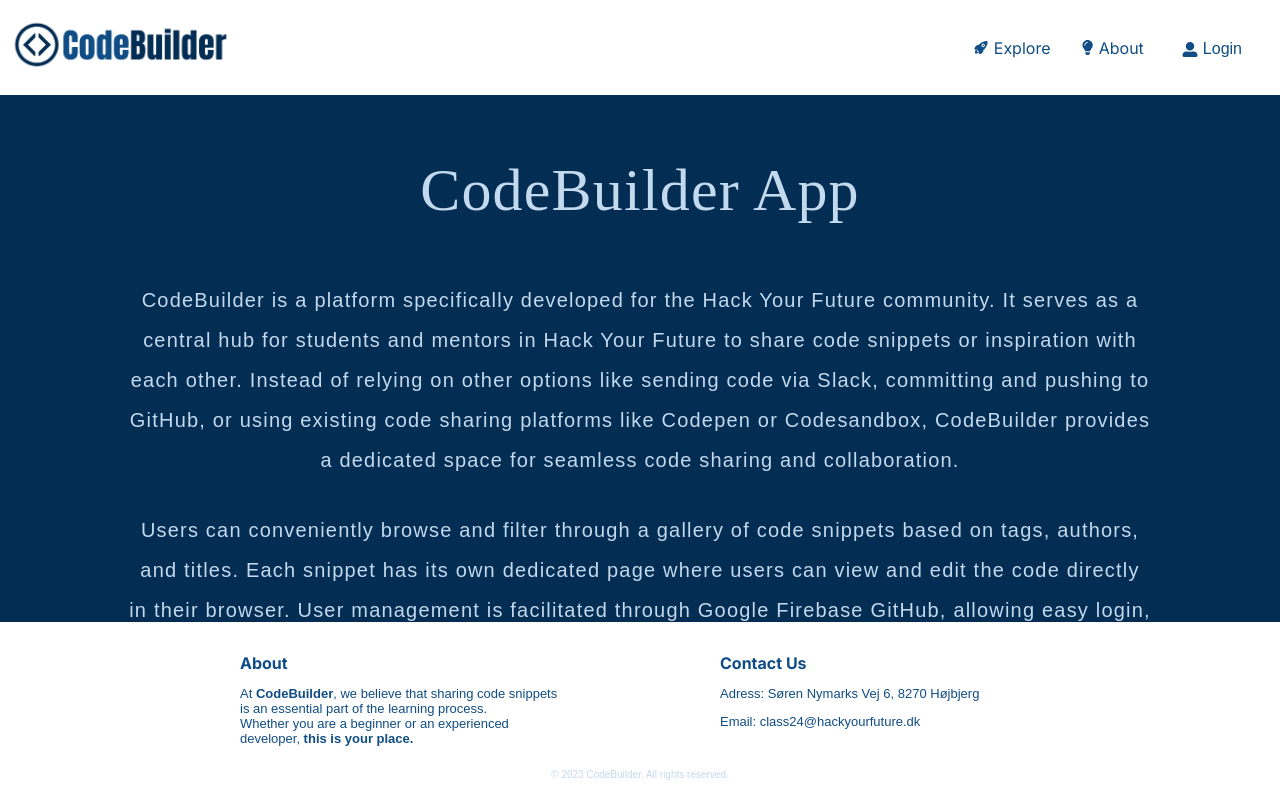
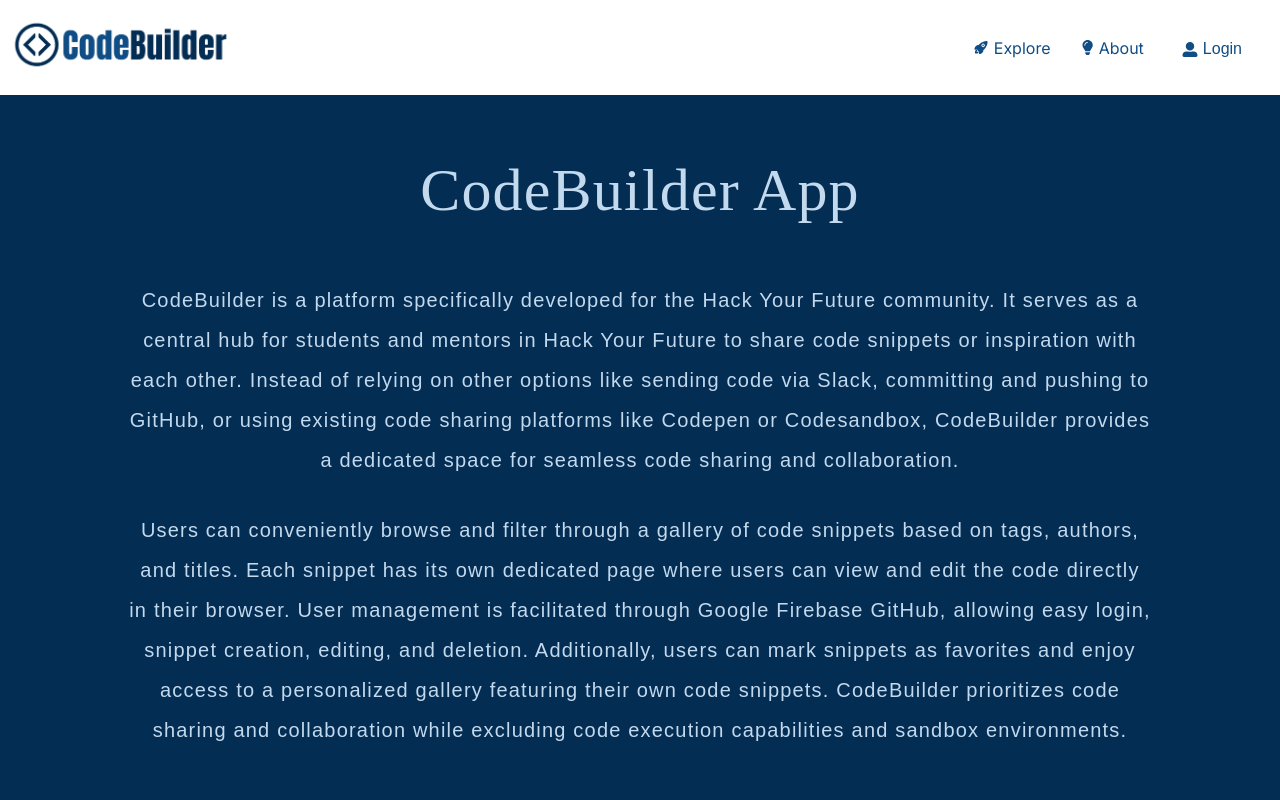
Before and after one commit to HackYourFuture-CPH/CodeBuilder, a Next.js app: page /about in a window 1280 px wide. Shown: the top 800 px of the page. Built offline with nearby package versions, Linux system fonts and the light colour scheme; no server answers; a web font is replaced by a local one.

Commit message:
fix footer, add handlerReset for create snippet

```diff
--- a/app/about/page.module.css
+++ b/app/about/page.module.css
@@ -1,6 +1,8 @@
 .container {
   width: 100%;
-    margin: 130px auto;
+  margin-top: 130px;
+  margin-left: auto;
+  margin-right: auto;
   align-items: center;
   letter-spacing: 0.06em;
   line-height: 2;
@@ -17,7 +19,6 @@
   margin: 30px auto;
   width: 80%;
 }
-
 
 /* Mentors container styles */
 .mentorslistWrapper {
@@ -51,20 +52,18 @@
   line-height: 30px;
 }
 
-
 /* Teams container styles */
 .teamWrapper {
   width: 100%;
   margin: auto;
-    background-color: #EFEFEF;
+  background-color: #efefef;
   padding: 20px 0;
-    margin-bottom: 20px;
   position: relative;
   z-index: -1;
 }
 
 .teamWrapper .heading1 {
-    color: #293A7D !important;
+  color: #293a7d !important;
 }
 
 .teamList {
@@ -83,7 +82,7 @@
 
 .sliderIntro .paragraph {
   justify-content: center;
-    color: #293A7D !important;
+  color: #293a7d !important;
 }
 
 .slider {
@@ -95,7 +94,7 @@
   border: none;
   text-align: center;
   margin: 10px;
-    color: #293A7D !important;
+  color: #293a7d !important;
 }
 
 .image {
@@ -104,12 +103,11 @@
   border-radius: 50%;
 }
 
-
 /* Styles for diffrent screen size */
 @media screen and (max-width: 650px) {
   .container {
     width: 100%;
-        margin: 120px auto;
+    margin-top: 120px;
     align-items: center;
     line-height: 1.5;
   }
--- a/app/components/SnippetsGallery.tsx
+++ b/app/components/SnippetsGallery.tsx
@@ -147,7 +147,7 @@
     <div
       className="snippet-gallery-container"
       style={{
-        height: "100vh",
+        height: "100%",
         marginTop: "300px",
         marginBottom: "300px",
       }}
--- a/app/components/shared/footer/footer.css
+++ b/app/components/shared/footer/footer.css
@@ -1,26 +1,32 @@
 .footer {
   background-color: #ffffff;
   padding: 10px 0;
-  position: fixed;
   left: 0;
   bottom: 0;
   width: 100%;
   box-sizing: border-box;
   color: #104d85;
   z-index: 10;
+  margin-top: auto;
 }
 
 .footer-container {
   display: flex;
   flex-wrap: wrap;
-  justify-content: space-between;
-  max-width: 800px;
+  justify-content: center;
+  width: 100%;
   margin: 0 auto;
 }
 
 .footer-content {
   flex-basis: 40%;
-  margin-bottom: 3px;
+  display: flex;
+  flex-direction: column;
+  justify-content: center;
+  align-items: center;
+  margin-left: 0;
+  margin-right: 0;
+  padding: 0 80px;
 }
 
 .footer-content a {
@@ -39,7 +45,7 @@
 
 .footer-content p {
   margin-bottom: 10px;
-  color:#104d85;
+  color: #104d85;
   font-size: 13px;
 }
 
@@ -62,6 +68,7 @@
 @media (max-width: 768px) {
   .footer-content {
     flex-basis: 50%;
+    padding: 0 30px;
   }
 }
 
@@ -70,5 +77,6 @@
   .footer-content {
     flex-basis: 80%;
     margin-left: 43px;
+    padding: 0 10px;
   }
 }
--- a/app/components/shared/footer/footer.tsx
+++ b/app/components/shared/footer/footer.tsx
@@ -5,10 +5,10 @@
 import Link from "next/link";
 
 const Footer = () => {
-  const pathname = usePathname()
-  const showFooter = pathname != "/"
+  const pathname = usePathname();
+  const showFooter = pathname != "/";
   if (!showFooter) {
-    return null
+    return null;
   }
   return (
     <footer className="footer">
@@ -19,8 +19,12 @@
           </h4>
           <p>
             At <b>CodeBuilder</b>, we believe that sharing code snippets is an
-            essential part of the learning process.<br></br> Whether you are a
-            beginner or an experienced developer, <b>this is your place.</b>
+            essential part of the learning process.
+          </p>
+          <p>
+            {" "}
+            Whether you are a beginner or an experienced developer,{" "}
+            <b>this is your place.</b>
           </p>
         </div>
         <div className="footer-content">
--- a/app/components/snippets/create/styles.module.css
+++ b/app/components/snippets/create/styles.module.css
@@ -8,11 +8,11 @@
   width: 100%;
   height: 100%;
   background: var(--additional-color-3);
-  margin-bottom: 100px;
+  /* margin-bottom: 100px; */
 }
 @media screen and (min-width: 768px) {
   .container {
-    padding: 120px 80px;
+    padding-top: 120px;
   }
 }
 
```
Also changed, not shown: app/components/snippets/create/handlers.ts (deleted, +0 -33 lines). Lines whose indentation alone changed are shown as unchanged.
